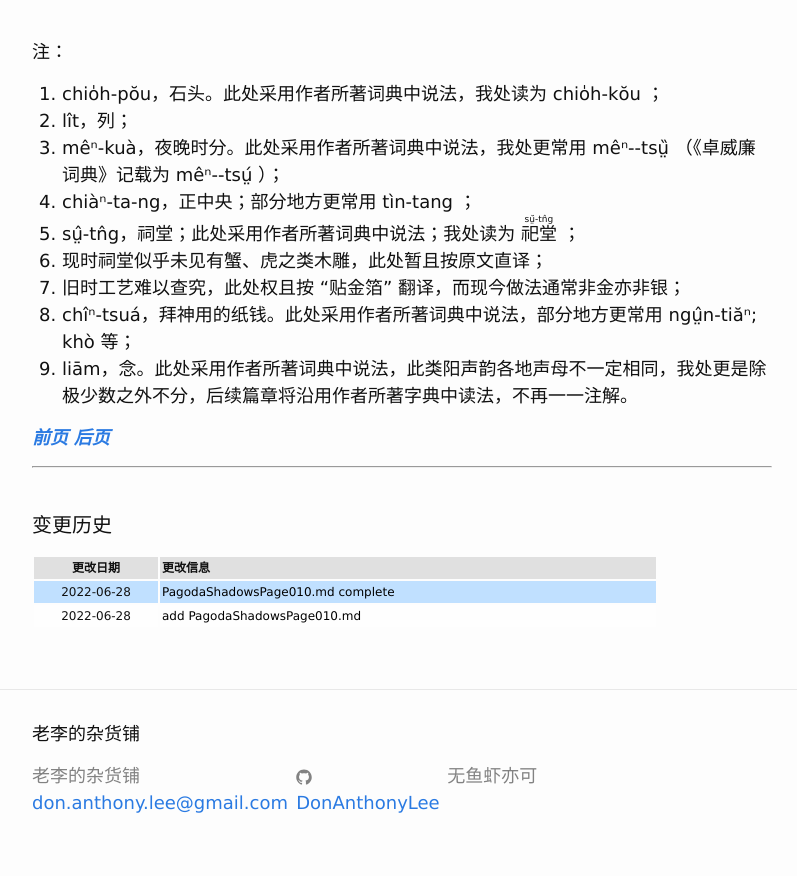
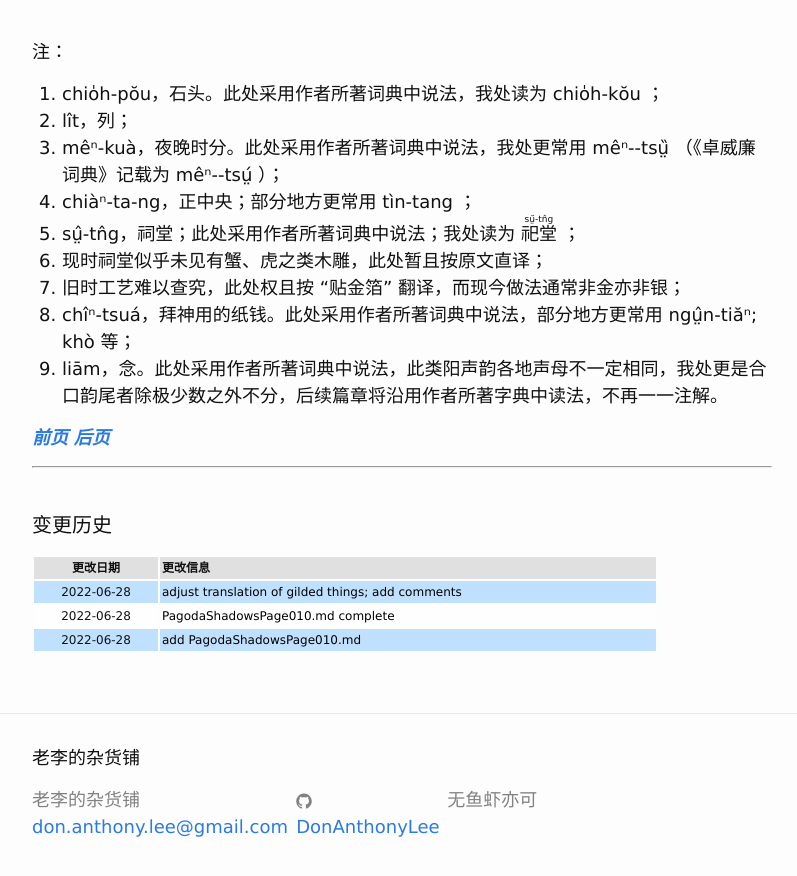
Before and after one commit to DonAnthonyLee/DonAnthonyLee.github.io, a Jekyll site: the page built from docs/puj/PagodaShadowsPage010.md, in a window 1280 px wide and 900 px high, scrolled down 774 px. Shown: the top 876 px of the window, without its empty margins (238-1035 px from the left). Built offline with Jekyll 4.4.1, drawn with Linux system fonts in a browser that asks for light colours; some web fonts are replaced.

Commit message:
update changelog of PagodaShadowsPage010.md (IGNORE_CHANGELOG)

```diff
--- a/docs/puj/PagodaShadowsPage010.md
+++ b/docs/puj/PagodaShadowsPage010.md
@@ -46,7 +46,7 @@
 6. <span id="note_6">现时祠堂似乎未见有蟹、虎之类木雕，此处暂且按原文直译；</span>
 7. <span id="note_7">旧时工艺难以查究，此处权且按 “贴金箔” 翻译，而现今做法通常非金亦非银；</span>
 8. <span id="note_8">chîⁿ-tsuá，拜神用的纸钱。此处采用作者所著词典中说法，部分地方更常用 ngṳ̂n-tiăⁿ; khò 等；</span>
-9. <span id="note_9">liām，念。此处采用作者所著词典中说法，此类阳声韵各地声母不一定相同，我处更是除极少数之外不分，后续篇章将沿用作者所著字典中读法，不再一一注解。</span>
+9. <span id="note_9">liām，念。此处采用作者所著词典中说法，此类阳声韵各地声母不一定相同，我处更是合口韵尾者除极少数之外不分，后续篇章将沿用作者所著字典中读法，不再一一注解。</span>
 <br>
 
 
@@ -63,5 +63,6 @@
 
 | 更改日期 | 更改信息 |
 | --- | --- |
+| 2022-06-28 | <a href="https://github.com/DonAnthonyLee/DonAnthonyLee.github.io/commit/61cb2fc43537f8fd15f7f3a188939010db702697" target="_blank">adjust translation of gilded things; add comments</a> |
 | 2022-06-28 | <a href="https://github.com/DonAnthonyLee/DonAnthonyLee.github.io/commit/02701ae13aba883b680c53b11f23121948be9670" target="_blank">PagodaShadowsPage010.md complete</a> |
 | 2022-06-28 | <a href="https://github.com/DonAnthonyLee/DonAnthonyLee.github.io/commit/d4c5ad8236ebff44941baecd1e03312ac7c6b8e0" target="_blank">add PagodaShadowsPage010.md</a> |
```
